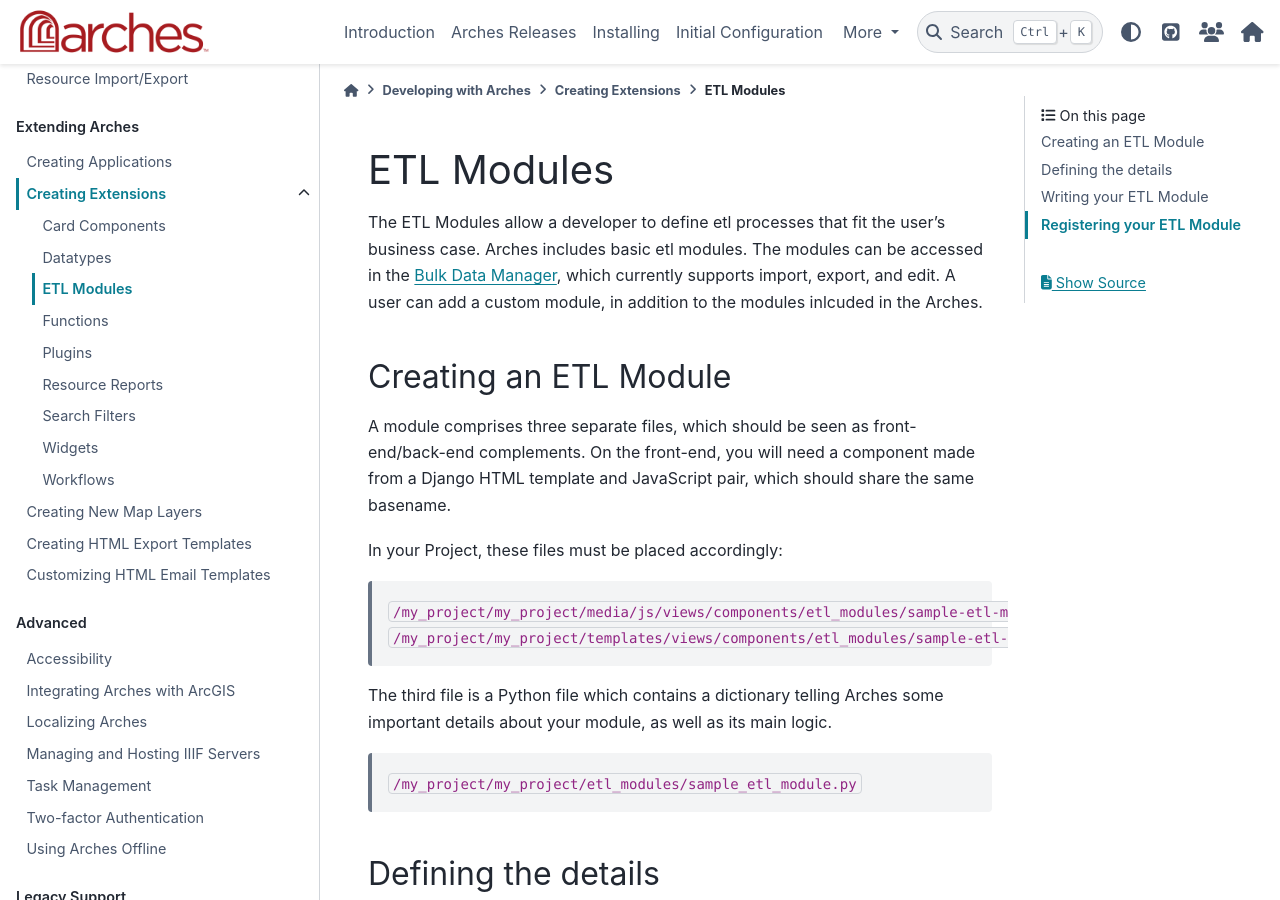
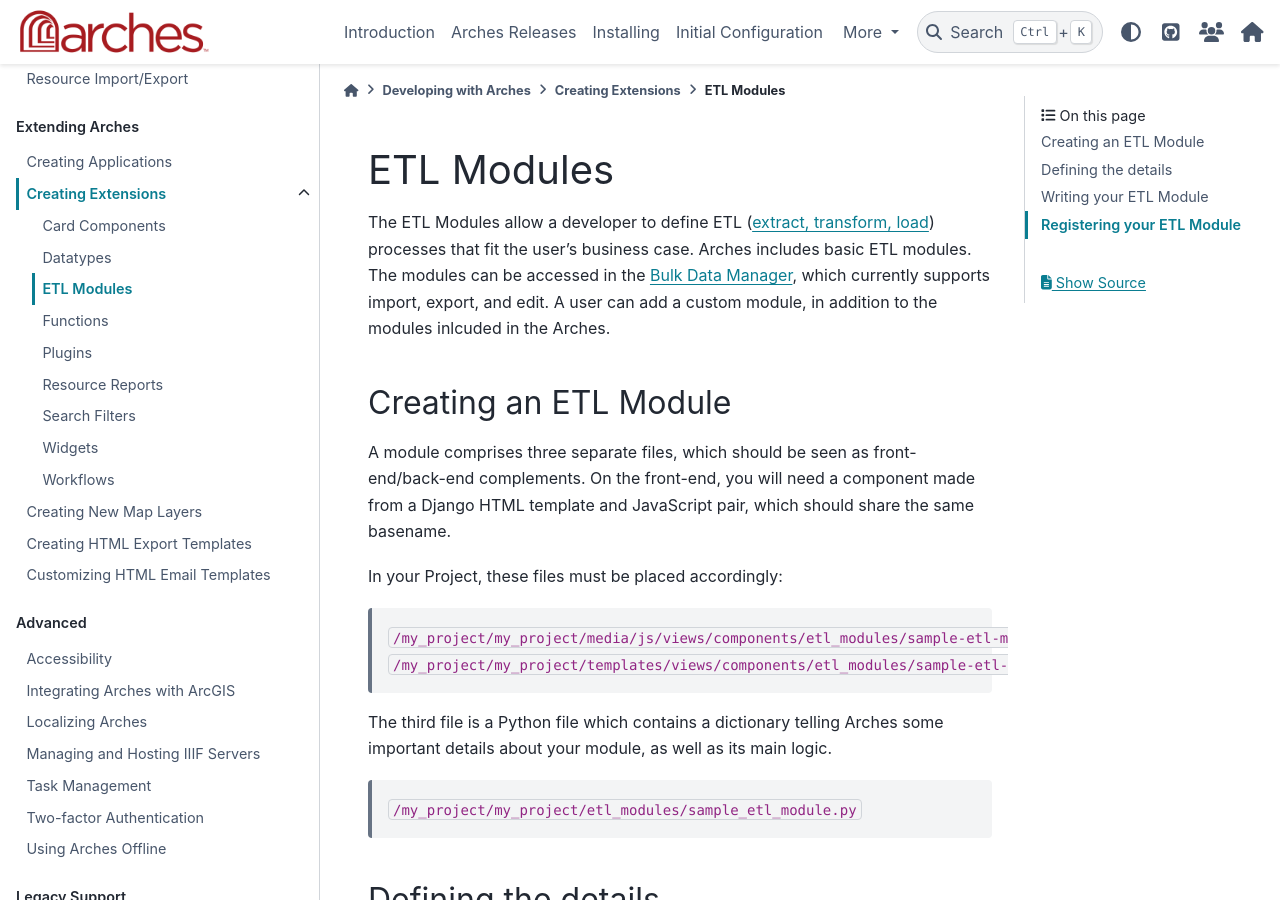
Before and after one commit to archesproject/arches-docs, a Sphinx documentation site: the page built from docs/developing/extending/extensions/etl-modules.rst, in a window 1280 px wide and 900 px high. Built offline with Sphinx 7.4.7 and the PyData theme 0.15.4, drawn with Linux system fonts in a browser that asks for light colours.

Commit message:
Added definition for ETL and link to Wikipedia

```diff
--- a/docs/developing/extending/extensions/etl-modules.rst
+++ b/docs/developing/extending/extensions/etl-modules.rst
@@ -2,8 +2,8 @@
 ETL Modules
 ###########
 
-The ETL Modules allow a developer to define etl processes that fit the user's business case.
-Arches includes basic etl modules. The modules can be accessed in the :ref:`Bulk Data Manager <bulk data manager>`,
+The ETL Modules allow a developer to define ETL (`extract, transform, load <https://en.wikipedia.org/wiki/Extract,_transform,_load>`_) processes that fit the user's business case.
+Arches includes basic ETL modules. The modules can be accessed in the :ref:`Bulk Data Manager <bulk data manager>`,
 which currently supports import, export, and edit.
 A user can add a custom module, in addition to the modules inlcuded in the Arches.
 
```
